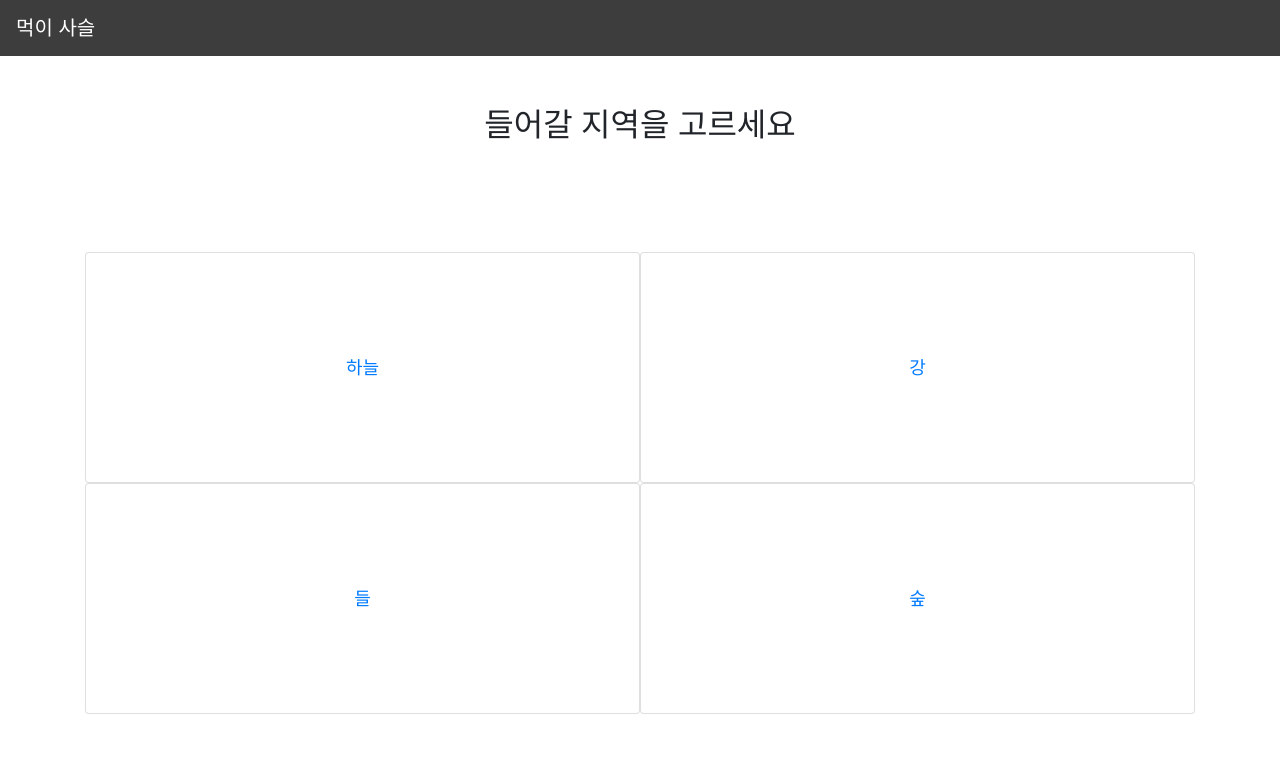
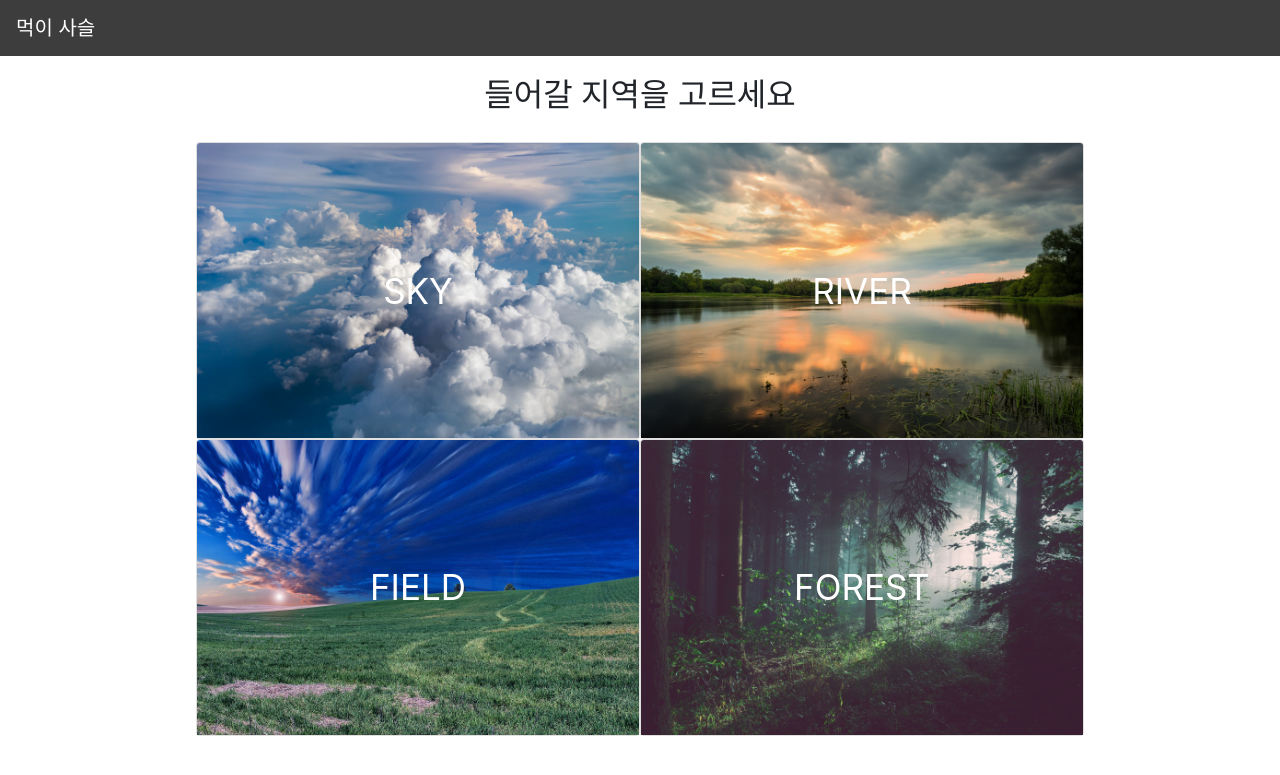
Before and after one commit to kmu-lion-proj3/food_chain, a Django app: template game/templates/choose_area.html in a window 1280 px wide. Shown: the top 775 px of the page. Run offline with Django 3.2, Linux system fonts and the light colour scheme; the template is opened without the code that fills it, so the values that code supplies are empty; some libraries are stand-ins or nearby versions.

Commit message:
사진, choose_area 두번쨰 수정

```diff
--- a/game/templates/choose_area.html
+++ b/game/templates/choose_area.html
@@ -30,22 +30,6 @@
             aria-controls="navbarNav" aria-expanded="false" aria-label="Toggle navigation">
             <span class="navbar-toggler-icon"></span>
         </button>
-        <!-- <div class="collapse navbar-collapse" id="navbarNav">
-            <ul class="navbar-nav">
-                <li class="nav-item active">
-                    <a class="nav-link" href="#">Home <span class="sr-only">(current)</span></a>
-                </li>
-                <li class="nav-item">
-                    <a class="nav-link" href="#">Features</a>
-                </li>
-                <li class="nav-item">
-                    <a class="nav-link" href="#">Pricing</a>
-                </li>
-                <li class="nav-item">
-                    <a class="nav-link disabled" href="#" tabindex="-1" aria-disabled="true">Disabled</a>
-                </li>
-            </ul>
-        </div> -->
     </nav>
 
     <div class="container">
@@ -53,75 +37,100 @@
             <h1>들어갈 지역을 고르세요</h1>
         </div>
         <div class="list_area">
-            <div class="card" style=" margin:auto ; width: 100%;">
-                <div class="card-body">
-                    <br>
-                    <br>
-                    <br>
-                    <a href="#" class="card-link">하늘</a>
-                    <br>
-                    <br>
-                    <br>
-                    <br>
+            <div class="빈 grid"></div>
+            <!-- 하늘 사진 -->
+            <div class="area">
+                <div class="area-image">
+                    <div class="card" style=" margin:auto ; width: 100%;">
+                        <img src="../image/area/sky2.jpg" class="card-img-top" alt="...">
+                    </div>
+                </div>
+                <div class="area-text">
+                    <a href="">SKY</a>
                 </div>
             </div>
-
-
-                <div class="card" style="float: left; width: 100%;">
-                    <div class="card-body">
-                        <br>
-                        <br>
-                        <br>
-                        <a href="#" class="card-link">강</a>
-                        <br>
-                        <br>
-                        <br>
-                        <br>
+            <!-- 강 사진 -->
+            <div class="area">
+                <div class="area-image">
+                    <div class="card" style="float: left; width: 100%;">
+                        <img src="../image/area/river2.jpg" class="card-img-top" alt="...">
                     </div>
                 </div>
-
-            <div class="card" style="float:right;  width: 100%; ">
-                <div class="card-body">
-                    <br>
-                    <br>
-                    <br>
-                    <a href="#" class="card-link">들</a>
-                    <br>
-                    <br>
-                    <br>
-                    <br>
+                <div class="area-text">
+                    <a href="">RIVER</a>
                 </div>
             </div>
-            <div class="card" style="float:left; width: 100%; ">
-                <div class="card-body">
-                    <br>
-                    <br>
-                    <br>
-                    <a href="#" class="card-link">숲</a>
-                    <br>
-                    <br>
-                    <br>
-                    <br>
+            <div class="빈 grid"></div>
+        </div>
+        <div class="list_area">
+            <div class="빈 grid"></div>
+            <!-- 들 사진 -->
+            <div class="area">
+                <div class="area-image">
+                    <div class="card" style="float:right;  width: 100%; ">
+                        <img src="../image/area/field2.jpg" class="card-img-top" alt="...">
+                    </div>
+                </div>
+                <div class="area-text">
+                    <a href="">FIELD</a>
+                </div>
+            </div>
+            <!-- 숲 사진 -->
+            <div class="area">
+                <div class="area-image">
+                    <div class="card" style="float:left; width: 100%; ">
+                        <img src="../image/area/forest2.jpg" class="card-img-top" alt="...">
+                    </div>
+                </div>
+                <div class="area-text">
+                    <a href="">FOREST</a>
                 </div>
             </div>
         </div>
+        <div class="빈 grid"></div>
+    </div>
     </div>
 </body>
 
 <style>
     .choose_area {
-        padding-top: 50px;
+        padding-top: 20px;
         text-align: center;
-        padding-bottom: 100px;
+        padding-bottom: 20px;
     }
+
     .choose_area h1 {
         font-size: 2rem;
     }
+
     .list_area {
         text-align: center;
         font-size: 18px;
         display: grid;
-        grid-template-columns: 1fr 1fr;
+        grid-template-columns: 10% 40% 40% 10%;
+    }
+
+    .area {
+        width: 100%;
+        position: relative;
+    }
+
+    .area-image {
+        vertical-align: middle;
+    }
+
+    .area-text {
+        padding: 5px 10px;
+        text-align: center;
+        position: absolute;
+        top: 50%;
+        left: 50%;
+        transform: translate( -50%, -50% );
+        color:white;
+        font-size: 35px;
+    }
+    a{
+        all: unset;
     }
 </style>
 
--- a/game/templates/result.html
+++ b/game/templates/result.html
@@ -31,7 +31,7 @@
         </button>
         <!-- <div class="collapse navbar-collapse" id="navbarNav">
                 <ul class="navbar-nav">
-                    <li class="nav-item active">
+                    <li class="nav-item active">git
                         <a class="nav-link" href="#">Home <span class="sr-only">(current)</span></a>
                     </li>
                     <li class="nav-item">
```
Also changed, not shown: game/image/area/field.jpg (added), game/image/area/field2.jpg (added), game/image/area/forest.jpg (added), game/image/area/forest2.jpg (added), game/image/area/river.jpg (added), game/image/area/river2.jpg (added), game/image/area/sky.jpg (added), game/image/area/sky2.jpg (added).
